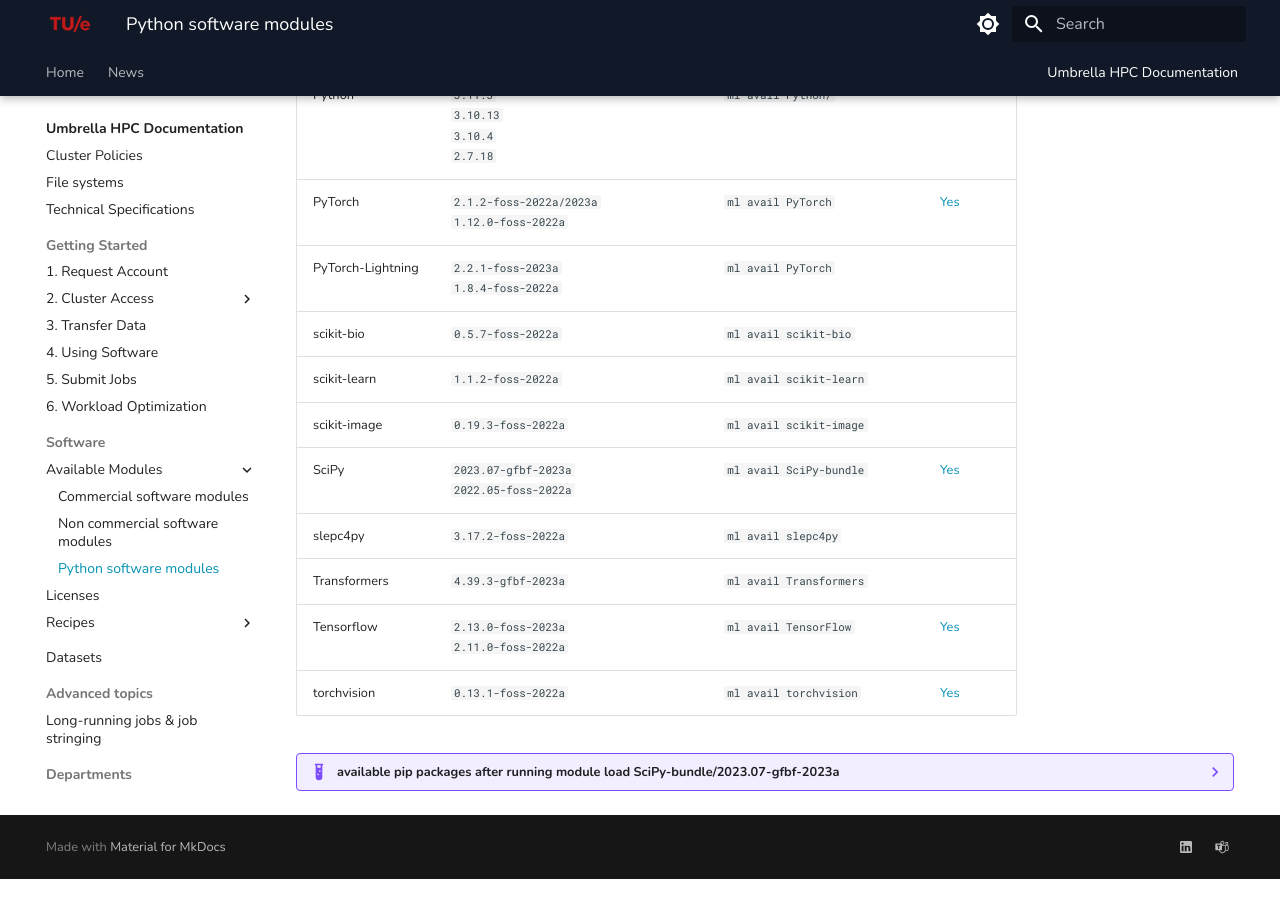
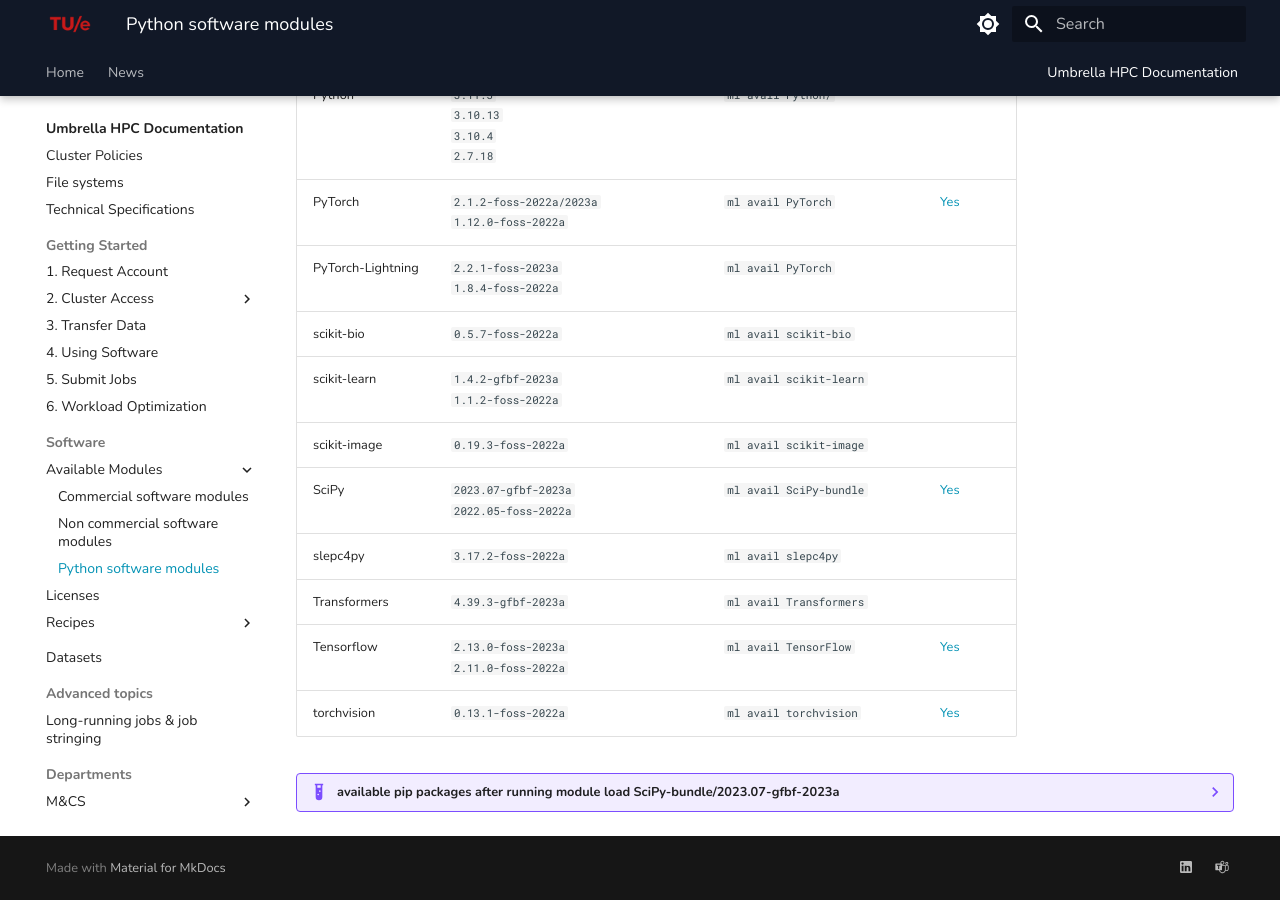
Before and after one commit to gferhpc/supercomputing.tue.nl, an MkDocs documentation site: the page built from pages/documentation/software/modules/python.md, in a window 1280 px wide and 900 px high, scrolled down 1017 px. Built offline with MkDocs 1.6.1 and Material for MkDocs 9.7.7, drawn with Linux system fonts in a browser that asks for light colours; before the commit the page ends 1896 px from its top, so only the background shows below that.

Commit message:
Update python.md

```diff
--- a/pages/documentation/software/modules/python.md
+++ b/pages/documentation/software/modules/python.md
@@ -22,7 +22,7 @@
 | PyTorch           | `2.1.2-foss-2022a/2023a`<br/>`1.12.0-foss-2022a`                             | `ml avail PyTorch`      | [Yes](https://hpc.tue.nl "included in Jupyter"){:target=_blank} |
 | PyTorch-Lightning | `2.2.1-foss-2023a`<br/>`1.8.4-foss-2022a`                                    | `ml avail PyTorch`      |                                                                 |
 | scikit-bio        | `0.5.7-foss-2022a`                                                           | `ml avail scikit-bio`   |                                                                 |
-| scikit-learn      | `1.1.2-foss-2022a`                                                           | `ml avail scikit-learn` |                                                                 |
+| scikit-learn      | `1.4.2-gfbf-2023a`<br>`1.1.2-foss-2022a`                                                           | `ml avail scikit-learn` |                                                                 |
 | scikit-image      | `0.19.3-foss-2022a`                                                          | `ml avail scikit-image` |                                                                 |
 | SciPy             | `2023.07-gfbf-2023a`<br/>`2022.05-foss-2022a`                                | `ml avail SciPy-bundle` | [Yes](https://hpc.tue.nl "included in Jupyter"){:target=_blank} |
 | slepc4py          | `3.17.2-foss-2022a`                                                          | `ml avail slepc4py`     |                                                                 |
```
